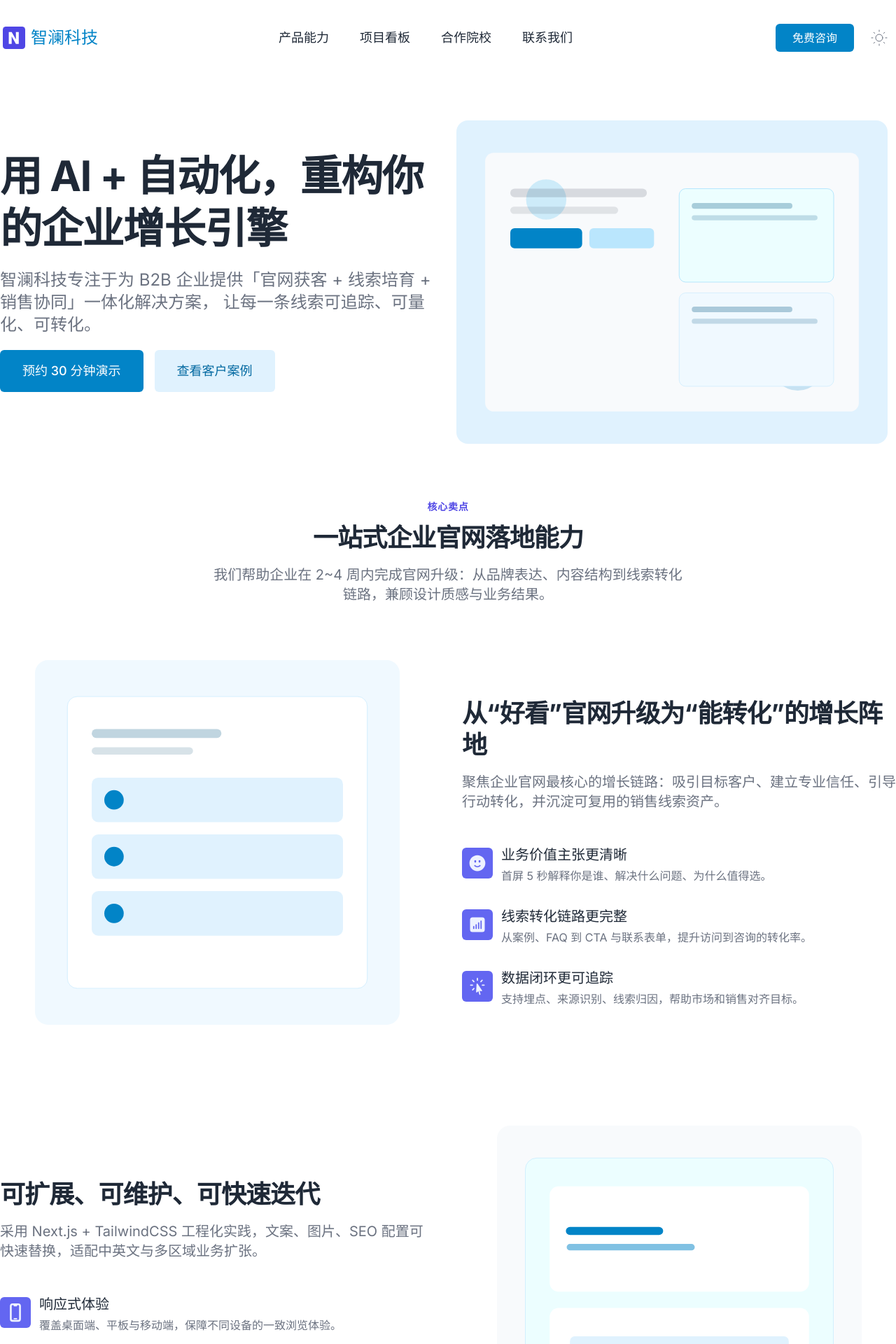
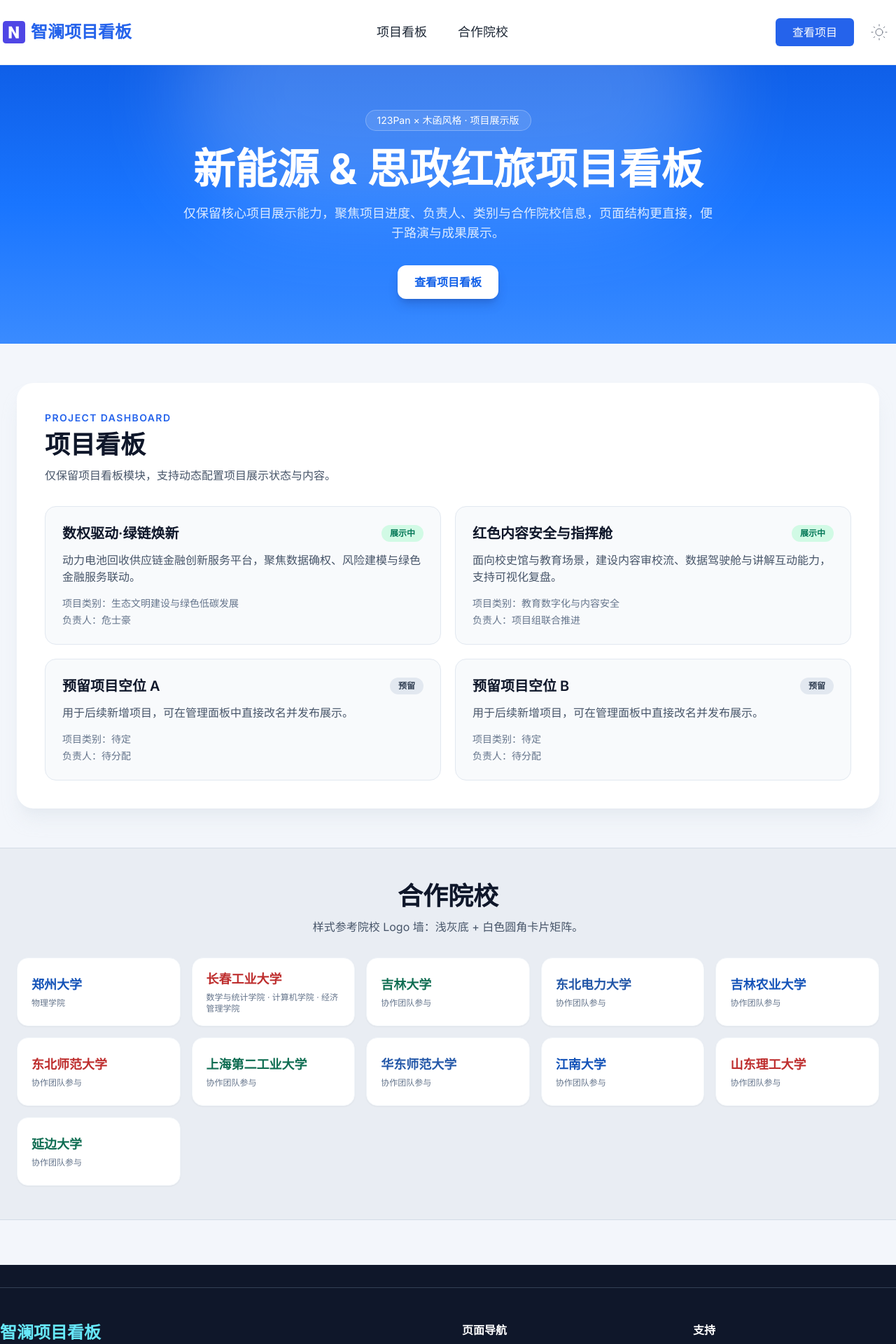
Before and after one commit to CCUT-Statistics/shelf-3, a Next.js app: page / in a window 1280 px wide. Shown: the top 1920 px of the page at 70% size. Built offline with nearby package versions, Linux system fonts and the light colour scheme.

Commit message:
feat: focus homepage on project dashboard and partner wall

```diff
--- a/src/app/layout.tsx
+++ b/src/app/layout.tsx
@@ -10,15 +10,15 @@ const inter = Inter({ subsets: ["latin"] });
 
 export const metadata: Metadata = {
   metadataBase: new URL("https://example.com"),
-  title: "智澜科技 | 企业官网增长解决方案",
-  description: "智澜科技为 B2B 企业提供官网策划、设计与开发服务，帮助品牌提升线索转化与销售效率。",
-  keywords: ["企业官网", "官网改版", "B2B 增长", "Next.js Landing"],
+  title: "智澜项目看板 | 新能源与思政红旅",
+  description: "聚焦新能源与思政红旅项目展示，保留项目看板与合作院校墙。",
+  keywords: ["项目看板", "新能源", "思政红旅", "合作院校"],
   openGraph: {
-    title: "智澜科技 | 企业官网增长解决方案",
-    description: "从官网内容结构到线索转化链路，2~4 周交付可上线版本。",
+    title: "智澜项目看板 | 新能源与思政红旅",
+    description: "采用 123Pan 与木函风格的简洁视觉，突出项目与合作院校展示。",
     url: "https://example.com",
-    siteName: "智澜科技",
-    images: [{ url: "/img/hero.svg", width: 1200, height: 630, alt: "智澜科技官网预览" }],
+    siteName: "智澜项目看板",
+    images: [{ url: "/img/hero.svg", width: 1200, height: 630, alt: "智澜项目看板预览" }],
     locale: "zh_CN",
     type: "website",
   },
--- a/src/app/page.tsx
+++ b/src/app/page.tsx
@@ -1,10 +1,5 @@
-import { Container } from "@/components/Container";
 import { LandingContent } from "@/components/LandingContent";
 
 export default function Home() {
-  return (
-    <Container>
-      <LandingContent />
-    </Container>
-  );
+  return <LandingContent />;
 }
--- a/src/components/CollaboratorsSection.tsx
+++ b/src/components/CollaboratorsSection.tsx
@@ -1,27 +1,34 @@
 import { collaboratorSchoolGroups } from "@/lib/siteConfig";
+
+const palette = [
+  "text-[#1453b8]",
+  "text-[#be2e2e]",
+  "text-[#0f6d52]",
+  "text-[#2458a8]",
+];
 
 export function CollaboratorsSection() {
   return (
-    <section id="collaborators" className="mt-16">
-      <h2 className="text-3xl font-bold text-center text-gray-900 dark:text-white">合作院校与协作同学</h2>
-      <p className="mt-3 text-center text-gray-600 dark:text-gray-300">
-        按学校分组展示；同一学校下的不同学院已合并到同一卡片中。
-      </p>
-      <div className="grid grid-cols-1 gap-4 mt-8 sm:grid-cols-2 lg:grid-cols-3">
-        {collaboratorSchoolGroups.map((group) => (
-          <article key={group.school} className="p-4 bg-gray-50 border border-gray-200 rounded-lg dark:bg-trueGray-800 dark:text-gray-200 dark:border-trueGray-700">
-            <h3 className="text-base font-semibold text-gray-900 dark:text-white">{group.school}</h3>
-            {group.colleges.length > 0 ? (
-              <ul className="mt-2 space-y-1 text-sm text-gray-600 dark:text-gray-300">
-                {group.colleges.map((college) => (
-                  <li key={college}>- {college}</li>
-                ))}
-              </ul>
-            ) : (
-              <p className="mt-2 text-sm text-gray-500 dark:text-gray-400">- 协作同学参与</p>
-            )}
-          </article>
-        ))}
+    <section id="collaborators" className="mt-14 border-y border-slate-300/70 bg-[#e9edf3] py-12">
+      <div className="container mx-auto px-6">
+        <h2 className="text-center text-3xl font-bold text-slate-900 lg:text-4xl">合作院校</h2>
+        <p className="mt-3 text-center text-slate-600">样式参考院校 Logo 墙：浅灰底 + 白色圆角卡片矩阵。</p>
+
+        <div className="mt-8 grid grid-cols-1 gap-4 sm:grid-cols-2 lg:grid-cols-4 xl:grid-cols-5">
+          {collaboratorSchoolGroups.map((group, index) => (
+            <article
+              key={group.school}
+              className="flex min-h-[98px] items-center rounded-2xl border border-slate-100 bg-white px-5 py-4 shadow-sm"
+            >
+              <div>
+                <h3 className={`text-lg font-bold ${palette[index % palette.length]}`}>{group.school}</h3>
+                <p className="mt-1 text-xs text-slate-500">
+                  {group.colleges.length > 0 ? group.colleges.join(" · ") : "协作团队参与"}
+                </p>
+              </div>
+            </article>
+          ))}
+        </div>
       </div>
     </section>
   );
--- a/src/components/Footer.tsx
+++ b/src/components/Footer.tsx
@@ -1,45 +1,45 @@
 import Link from "next/link";
-import Image from "next/image";
 import { Container } from "@/components/Container";
 
 export function Footer() {
   return (
-    <div className="relative">
+    <footer className="bg-[#0f172a] text-white">
       <Container>
-        <div className="grid max-w-screen-xl grid-cols-1 gap-10 pt-10 mx-auto mt-5 border-t border-gray-100 dark:border-trueGray-700 lg:grid-cols-4">
+        <div className="mx-auto mt-0 grid max-w-screen-xl grid-cols-1 gap-10 border-t border-slate-700 pt-12 lg:grid-cols-4">
           <div className="lg:col-span-2">
-            <Link href="/" className="flex items-center space-x-2 text-2xl font-medium text-sky-600 dark:text-gray-100">
-              <Image src="/img/logo.svg" alt="智澜科技" width="32" height="32" className="w-8" />
-              <span>智澜科技</span>
+            <Link href="/" className="text-2xl font-semibold text-cyan-300">
+              智澜项目看板
             </Link>
-            <div className="max-w-md mt-4 text-gray-500 dark:text-gray-400">
-              为企业提供可落地、可迭代、可衡量的官网增长方案，帮助品牌把流量转化为真实商机。
+            <div className="mt-4 max-w-md text-slate-300">聚焦项目成果展示，保留项目看板与合作院校墙，信息更直达。</div>
+          </div>
+
+          <div>
+            <div className="font-semibold text-white">页面导航</div>
+            <div className="-ml-3 mt-2 flex w-full flex-wrap lg:ml-0">
+              <Link href="#projects" className="w-full rounded-md px-4 py-2 text-slate-300 hover:text-cyan-300">
+                项目看板
+              </Link>
+              <Link href="#collaborators" className="w-full rounded-md px-4 py-2 text-slate-300 hover:text-cyan-300">
+                合作院校
+              </Link>
             </div>
           </div>
 
           <div>
-            <div className="font-semibold">快速导航</div>
-            <div className="flex flex-wrap w-full mt-2 -ml-3 lg:ml-0">
-              <Link href="#features" className="w-full px-4 py-2 text-gray-500 rounded-md hover:text-sky-500">产品能力</Link>
-              <Link href="#cases" className="w-full px-4 py-2 text-gray-500 rounded-md hover:text-sky-500">客户案例</Link>
-              <Link href="#contact" className="w-full px-4 py-2 text-gray-500 rounded-md hover:text-sky-500">联系我们</Link>
-            </div>
-          </div>
-
-          <div>
-            <div className="font-semibold">法律与社媒</div>
-            <div className="flex flex-wrap w-full mt-2 -ml-3 lg:ml-0">
-              <Link href="/privacy" className="w-full px-4 py-2 text-gray-500 rounded-md hover:text-sky-500">隐私政策</Link>
-              <Link href="/terms" className="w-full px-4 py-2 text-gray-500 rounded-md hover:text-sky-500">服务条款</Link>
-              <a href="https://www.linkedin.com" target="_blank" rel="noopener" className="w-full px-4 py-2 text-gray-500 rounded-md hover:text-sky-500">LinkedIn</a>
+            <div className="font-semibold text-white">支持</div>
+            <div className="-ml-3 mt-2 flex w-full flex-wrap lg:ml-0">
+              <Link href="/privacy" className="w-full rounded-md px-4 py-2 text-slate-300 hover:text-cyan-300">
+                隐私政策
+              </Link>
+              <Link href="/terms" className="w-full rounded-md px-4 py-2 text-slate-300 hover:text-cyan-300">
+                服务条款
+              </Link>
             </div>
           </div>
         </div>
 
-        <div className="my-10 text-sm text-center text-gray-600 dark:text-gray-400">
-          Copyright © {new Date().getFullYear()} 智澜科技（Zhilan Tech）. All rights reserved.
-        </div>
+        <div className="my-10 text-center text-sm text-slate-400">Copyright © {new Date().getFullYear()} 智澜项目看板.</div>
       </Container>
-    </div>
+    </footer>
   );
 }
--- a/src/components/LandingContent.tsx
+++ b/src/components/LandingContent.tsx
@@ -1,14 +1,8 @@
 "use client";
 
 import { useEffect, useState } from "react";
-import { Hero } from "@/components/Hero";
-import { SectionTitle } from "@/components/SectionTitle";
-import { Benefits } from "@/components/Benefits";
-import { Cta } from "@/components/Cta";
-import { ContactForm } from "@/components/ContactForm";
-import { benefitOne, benefitTwo } from "@/components/data";
+import { ProjectsSection } from "@/components/ProjectsSection";
 import { CollaboratorsSection } from "@/components/CollaboratorsSection";
-import { ProjectsSection } from "@/components/ProjectsSection";
 import { defaultSiteConfig, type SiteConfig } from "@/lib/siteConfig";
 
 export function LandingContent() {
@@ -29,27 +23,28 @@ export function LandingContent() {
   }, []);
 
   return (
-    <>
-      {config.display.showHero && <Hero />}
+    <main className="bg-[#f3f6fb] pb-16 text-slate-900">
+      <section className="relative overflow-hidden bg-gradient-to-b from-[#0f5fe8] via-[#1975ff] to-[#3a8bff] pb-16 pt-16 text-white">
+        <div className="absolute -top-36 left-1/2 h-[360px] w-[760px] -translate-x-1/2 rounded-full bg-white/20 blur-3xl" />
+        <div className="container relative mx-auto px-6 text-center">
+          <p className="inline-flex rounded-full border border-white/25 bg-white/10 px-4 py-1 text-sm">
+            123Pan × 木函风格 · 项目展示版
+          </p>
+          <h1 className="mt-6 text-4xl font-bold leading-tight lg:text-6xl">新能源 & 思政红旅项目看板</h1>
+          <p className="mx-auto mt-5 max-w-3xl text-base text-blue-100 lg:text-lg">
+            仅保留核心项目展示能力，聚焦项目进度、负责人、类别与合作院校信息，页面结构更直接，便于路演与成果展示。
+          </p>
+          <a
+            href="#projects"
+            className="mt-8 inline-flex rounded-xl bg-white px-6 py-3 font-semibold text-[#0f5fe8] shadow-lg shadow-blue-900/30 transition hover:-translate-y-0.5"
+          >
+            查看项目看板
+          </a>
+        </div>
+      </section>
 
-      {config.display.showFeatures && (
-        <div id="features">
-          <SectionTitle preTitle="核心卖点" title="一站式企业官网落地能力">
-            我们帮助企业在 2~4 周内完成官网升级：从品牌表达、内容结构到线索转化链路，兼顾设计质感与业务结果。
-          </SectionTitle>
-          <Benefits data={benefitOne} />
-          <Benefits imgPos="right" data={benefitTwo} />
-        </div>
-      )}
-
-      {config.display.showProjects && <ProjectsSection projects={config.projects} />}
-
-      {config.display.showPartners && <CollaboratorsSection />}
-
-      <Cta />
-
-      {config.display.showContact && <ContactForm />}
-
-    </>
+      <ProjectsSection projects={config.projects} />
+      <CollaboratorsSection />
+    </main>
   );
 }
--- a/src/components/Navbar.tsx
+++ b/src/components/Navbar.tsx
@@ -5,28 +5,26 @@ import Image from "next/image";
 import { Disclosure } from "@headlessui/react";
 
 const navigation = [
-  { name: "产品能力", href: "#features" },
   { name: "项目看板", href: "#projects" },
   { name: "合作院校", href: "#collaborators" },
-  { name: "联系我们", href: "#contact" },
 ];
 
 export const Navbar = () => {
   return (
-    <div className="w-full">
-      <nav className="container relative flex flex-wrap items-center justify-between p-8 mx-auto lg:justify-between xl:px-1">
+    <div className="w-full border-b border-slate-200/70 bg-white/85 backdrop-blur dark:bg-trueGray-900/90">
+      <nav className="container relative mx-auto flex flex-wrap items-center justify-between p-6 lg:justify-between xl:px-1">
         <Link href="/">
-          <span className="flex items-center space-x-2 text-2xl font-medium text-sky-600 dark:text-gray-100">
-            <Image src="/img/logo.svg" width="32" alt="智澜科技 Logo" height="32" className="w-8" />
-            <span>智澜科技</span>
+          <span className="flex items-center space-x-2 text-2xl font-semibold text-blue-600 dark:text-gray-100">
+            <Image src="/img/logo.svg" width="32" alt="项目看板 Logo" height="32" className="w-8" />
+            <span>智澜项目看板</span>
           </span>
         </Link>
 
-        <div className="gap-3 nav__item mr-2 lg:flex ml-auto lg:ml-0 lg:order-2">
+        <div className="nav__item ml-auto mr-2 flex gap-3 lg:order-2 lg:ml-0">
           <ThemeChanger />
-          <div className="hidden mr-3 lg:flex nav__item">
-            <Link href="#contact" className="px-6 py-2 text-white bg-sky-600 rounded-md md:ml-5">
-              免费咨询
+          <div className="nav__item mr-3 hidden lg:flex">
+            <Link href="#projects" className="rounded-md bg-blue-600 px-6 py-2 text-white md:ml-5">
+              查看项目
             </Link>
           </div>
         </div>
@@ -34,8 +32,8 @@ export const Navbar = () => {
         <Disclosure>
           {({ open }) => (
             <>
-              <Disclosure.Button aria-label="Toggle Menu" className="px-2 py-1 text-gray-500 rounded-md lg:hidden hover:text-sky-500 focus:text-sky-500 focus:bg-sky-100 focus:outline-none dark:text-gray-300 dark:focus:bg-trueGray-700">
-                <svg className="w-6 h-6 fill-current" xmlns="http://www.w3.org/2000/svg" viewBox="0 0 24 24">
+              <Disclosure.Button aria-label="Toggle Menu" className="rounded-md px-2 py-1 text-gray-500 hover:text-blue-500 focus:bg-blue-100 focus:text-blue-500 focus:outline-none dark:text-gray-300 dark:focus:bg-trueGray-700 lg:hidden">
+                <svg className="h-6 w-6 fill-current" xmlns="http://www.w3.org/2000/svg" viewBox="0 0 24 24">
                   {open ? (
                     <path fillRule="evenodd" clipRule="evenodd" d="M18.278 16.864a1 1 0 0 1-1.414 1.414l-4.829-4.828-4.828 4.828a1 1 0 0 1-1.414-1.414l4.828-4.829-4.828-4.828a1 1 0 0 1 1.414-1.414l4.829 4.828 4.828-4.828a1 1 0 1 1 1.414 1.414l-4.828 4.829 4.828 4.828z" />
                   ) : (
@@ -44,14 +42,14 @@ export const Navbar = () => {
                 </svg>
               </Disclosure.Button>
 
-              <Disclosure.Panel className="flex flex-wrap w-full my-5 lg:hidden">
+              <Disclosure.Panel className="my-5 flex w-full flex-wrap lg:hidden">
                 {navigation.map((item) => (
-                  <Link key={item.name} href={item.href} className="w-full px-4 py-2 -ml-4 text-gray-500 rounded-md dark:text-gray-300 hover:text-sky-500 focus:text-sky-500 focus:bg-sky-100 dark:focus:bg-gray-800 focus:outline-none">
+                  <Link key={item.name} href={item.href} className="-ml-4 w-full rounded-md px-4 py-2 text-gray-500 hover:text-blue-500 focus:bg-blue-100 focus:text-blue-500 focus:outline-none dark:text-gray-300 dark:focus:bg-gray-800">
                     {item.name}
                   </Link>
                 ))}
-                <Link href="#contact" className="w-full px-6 py-2 mt-3 text-center text-white bg-sky-600 rounded-md lg:ml-5">
-                  免费咨询
+                <Link href="#projects" className="mt-3 w-full rounded-md bg-blue-600 px-6 py-2 text-center text-white lg:ml-5">
+                  查看项目
                 </Link>
               </Disclosure.Panel>
             </>
@@ -59,10 +57,10 @@ export const Navbar = () => {
         </Disclosure>
 
         <div className="hidden text-center lg:flex lg:items-center">
-          <ul className="items-center justify-end flex-1 pt-6 list-none lg:pt-0 lg:flex">
+          <ul className="list-none items-center justify-end pt-6 lg:flex lg:pt-0">
             {navigation.map((menu) => (
-              <li className="mr-3 nav__item" key={menu.name}>
-                <Link href={menu.href} className="inline-block px-4 py-2 text-lg font-normal text-gray-800 no-underline rounded-md dark:text-gray-200 hover:text-sky-500 focus:text-sky-500 focus:bg-sky-100 focus:outline-none dark:focus:bg-gray-800">
+              <li className="nav__item mr-3" key={menu.name}>
+                <Link href={menu.href} className="inline-block rounded-md px-4 py-2 text-lg font-normal text-gray-800 no-underline hover:text-blue-500 focus:bg-blue-100 focus:text-blue-500 focus:outline-none dark:text-gray-200 dark:focus:bg-gray-800">
                   {menu.name}
                 </Link>
               </li>
--- a/src/components/ProjectsSection.tsx
+++ b/src/components/ProjectsSection.tsx
@@ -1,27 +1,37 @@
 import type { ProjectItem } from "@/lib/siteConfig";
+
+function statusStyle(status: ProjectItem["status"]) {
+  if (status === "展示中") return "bg-emerald-100 text-emerald-700";
+  if (status === "筹备中") return "bg-amber-100 text-amber-700";
+  return "bg-slate-200 text-slate-700";
+}
 
 export function ProjectsSection({ projects }: { projects: ProjectItem[] }) {
   return (
-    <section id="projects" className="mt-16">
-      <h2 className="text-3xl font-bold text-center text-gray-900 dark:text-white">项目看板（含预留空位）</h2>
-      <p className="mt-3 text-center text-gray-600 dark:text-gray-300">
-        当前展示 2 个项目 + 2 个预留空位，可在管理面板动态调整展示状态和文案。
-      </p>
-      <div className="grid gap-6 mt-8 md:grid-cols-2">
+    <section id="projects" className="container mx-auto mt-14 px-6">
+      <div className="rounded-3xl bg-white p-8 shadow-xl shadow-slate-200/70 lg:p-10">
+        <p className="text-sm font-semibold tracking-widest text-blue-600">PROJECT DASHBOARD</p>
+        <h2 className="mt-2 text-3xl font-bold text-slate-900 lg:text-4xl">项目看板</h2>
+        <p className="mt-3 text-slate-600">仅保留项目看板模块，支持动态配置项目展示状态与内容。</p>
+
+        <div className="mt-8 grid gap-5 md:grid-cols-2">
           {projects.filter((item) => item.visible).map((project) => (
-          <article key={project.id} className="p-6 bg-white border border-gray-200 rounded-xl dark:bg-trueGray-800 dark:border-trueGray-700">
-            <div className="flex items-center justify-between">
-              <h3 className="text-xl font-semibold text-gray-900 dark:text-white">{project.name}</h3>
-              <span className="px-3 py-1 text-xs text-sky-700 bg-sky-100 rounded-full dark:bg-sky-900 dark:text-sky-100">{project.status}</span>
+            <article key={project.id} className="rounded-2xl border border-slate-200 bg-slate-50 p-6 transition hover:-translate-y-0.5 hover:shadow-lg">
+              <div className="flex items-center justify-between gap-3">
+                <h3 className="text-xl font-semibold text-slate-900">{project.name}</h3>
+                <span className={`rounded-full px-3 py-1 text-xs font-semibold ${statusStyle(project.status)}`}>
+                  {project.status}
+                </span>
               </div>
-            <p className="mt-3 text-gray-600 dark:text-gray-300">{project.description}</p>
-            <div className="mt-4 space-y-1 text-sm text-gray-500 dark:text-gray-400">
+              <p className="mt-3 text-slate-600">{project.description}</p>
+              <div className="mt-4 grid gap-1 text-sm text-slate-500">
                 <p>项目类别：{project.category}</p>
                 <p>负责人：{project.owner}</p>
               </div>
             </article>
           ))}
         </div>
+      </div>
     </section>
   );
 }
```
Lines whose indentation alone changed are shown as unchanged.
